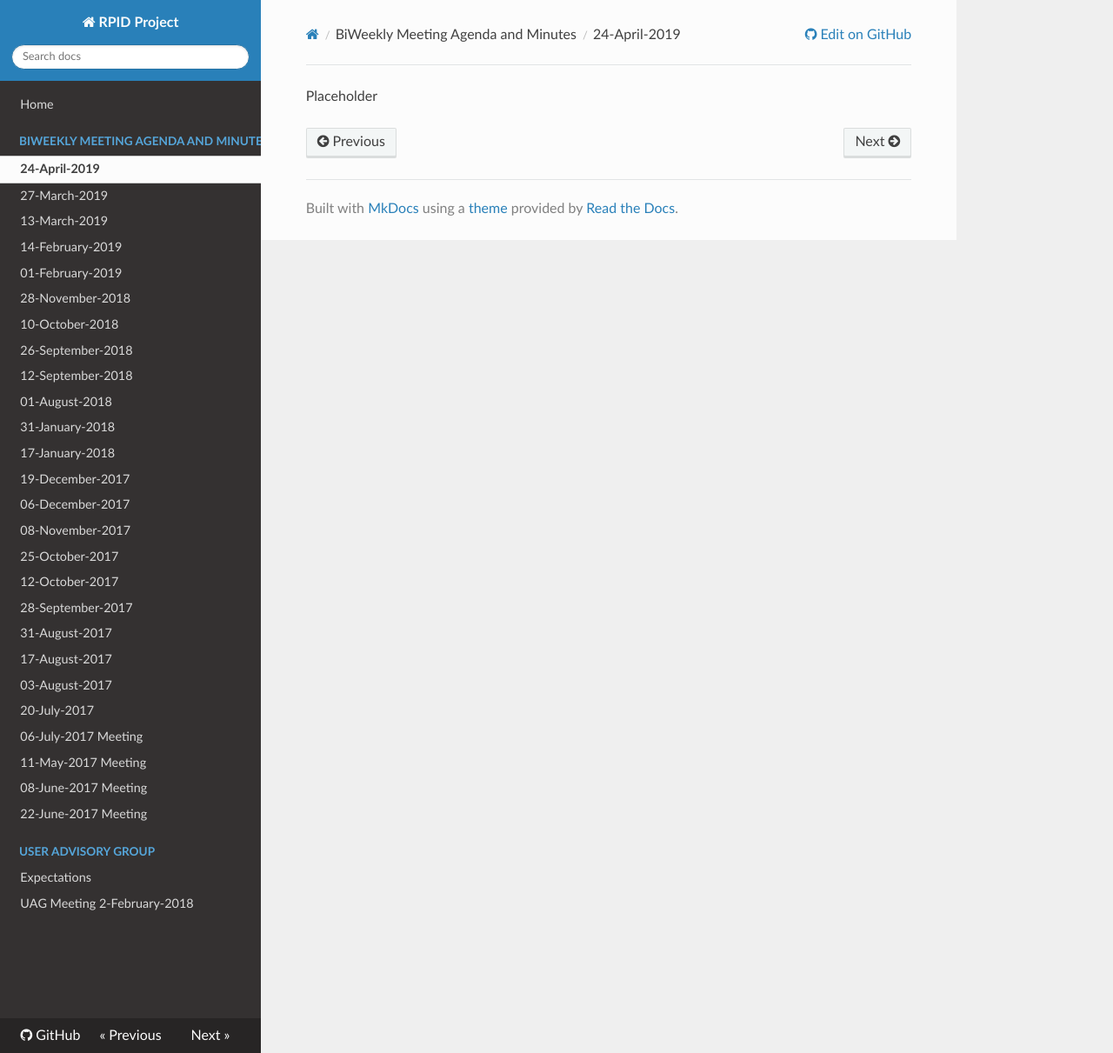
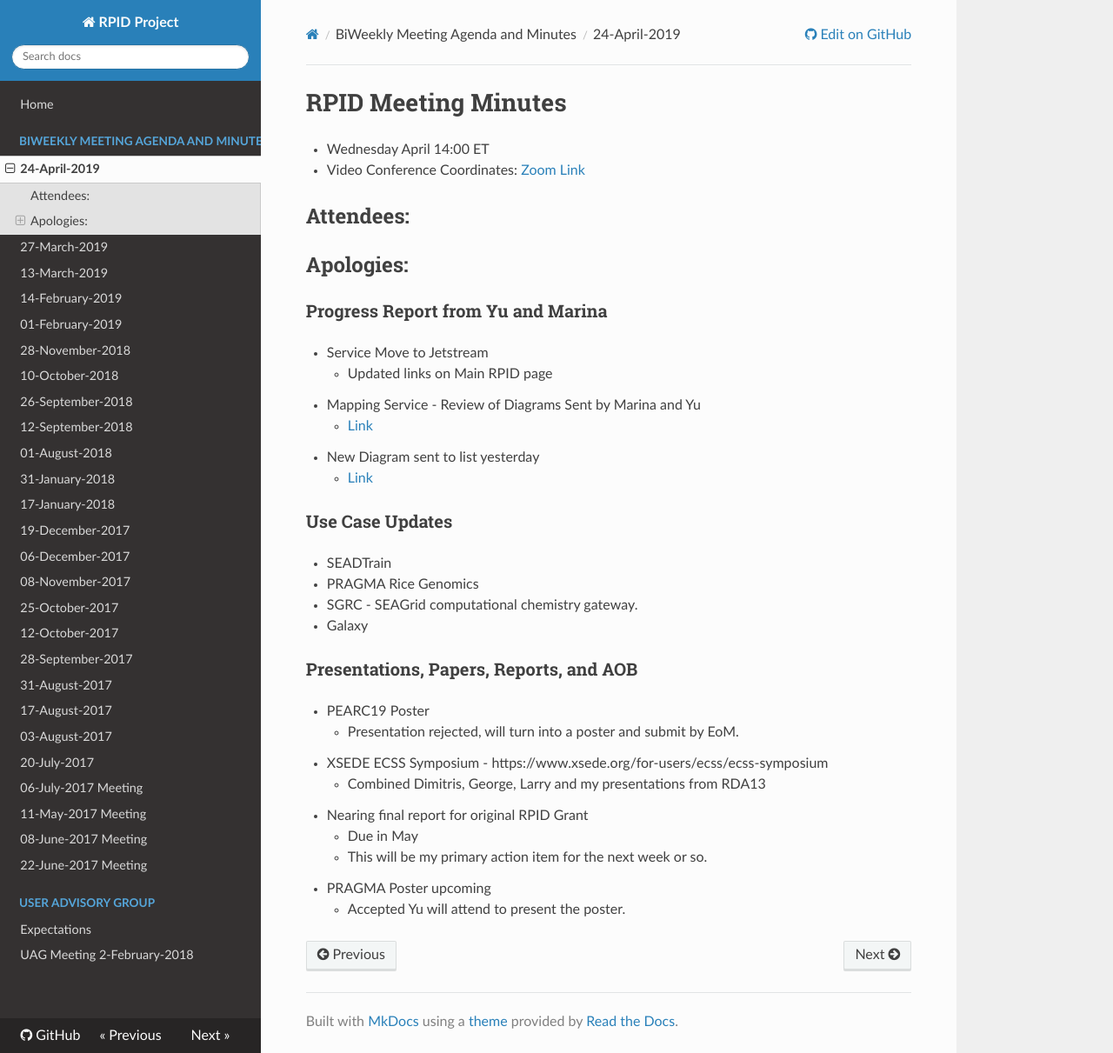
Before and after one commit to rpidproject/rpid, an MkDocs documentation site: the page built from docs/24-April-2019.md, in a window 1280 px wide and 1211 px high. Shown: the whole window at 87% size. Built offline with MkDocs 1.6.1, drawn with Linux system fonts in a browser that asks for light colours; nearby versions of some CDN libraries; old or Windows-style settings are respelled for this version of MkDocs.

Commit message:
Update 24-April-2019.md

```diff
--- a/docs/24-April-2019.md
+++ b/docs/24-April-2019.md
@@ -1 +1,34 @@
-Placeholder
+# RPID Meeting Minutes
+
+   * Wednesday April 14:00 ET
+   * Video Conference Coordinates: [Zoom Link](https://iu.zoom.us/my/rquick)
+
+## Attendees:
+## Apologies:
+
+
+### Progress Report from Yu and Marina
+   * Service Move to Jetstream
+      * Updated links on Main RPID page
+   * Mapping Service - Review of Diagrams Sent by Marina and Yu
+      * [Link](https://github.com/rpidproject/rpid/blob/master/docs/Unknown.png)
+   * New Diagram sent to list yesterday
+      * [Link](https://github.com/rpidproject/rpid/blob/master/docs/RPID-Mapping.png)
+
+
+### Use Case Updates
+   * SEADTrain
+   * PRAGMA Rice Genomics
+   * SGRC - SEAGrid computational chemistry gateway.
+   * Galaxy
+
+### Presentations, Papers, Reports, and AOB
+   * PEARC19 Poster
+      * Presentation rejected, will turn into a poster and submit by EoM.
+   * XSEDE ECSS Symposium - https://www.xsede.org/for-users/ecss/ecss-symposium
+      * Combined Dimitris, George, Larry and my presentations from RDA13
+   * Nearing final report for original RPID Grant
+      * Due in May
+      * This will be my primary action item for the next week or so.
+   * PRAGMA Poster upcoming
+      * Accepted Yu will attend to present the poster.
```
